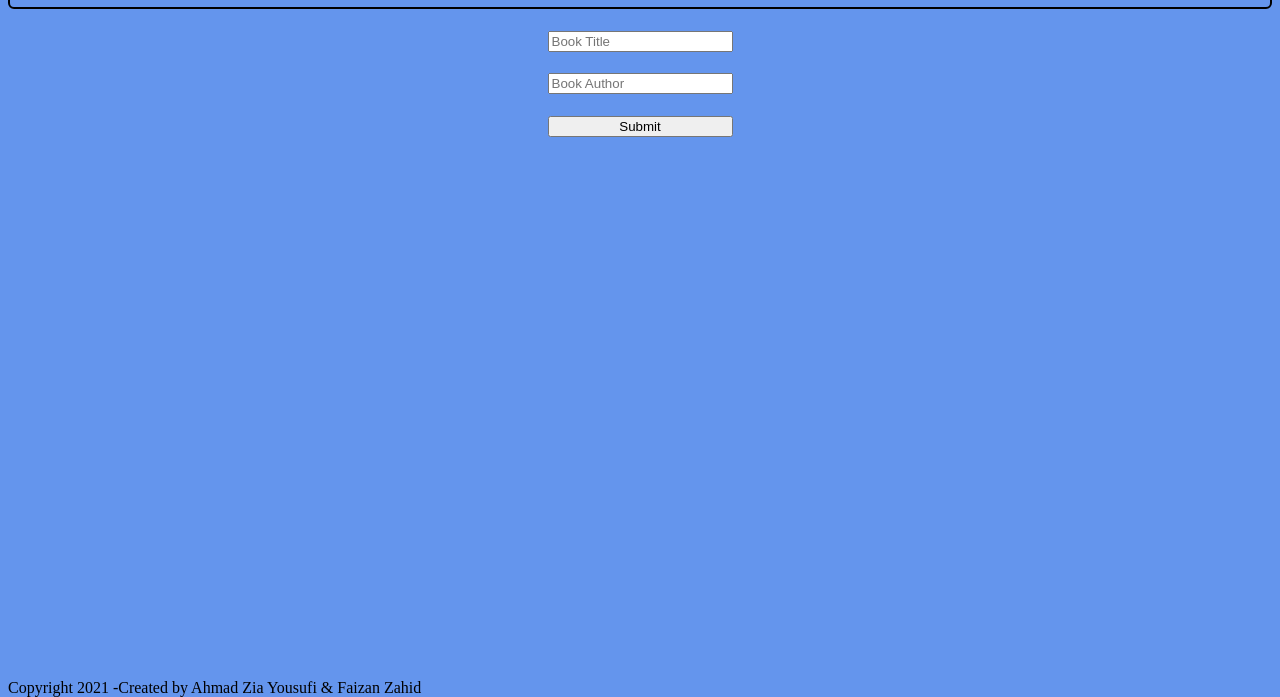
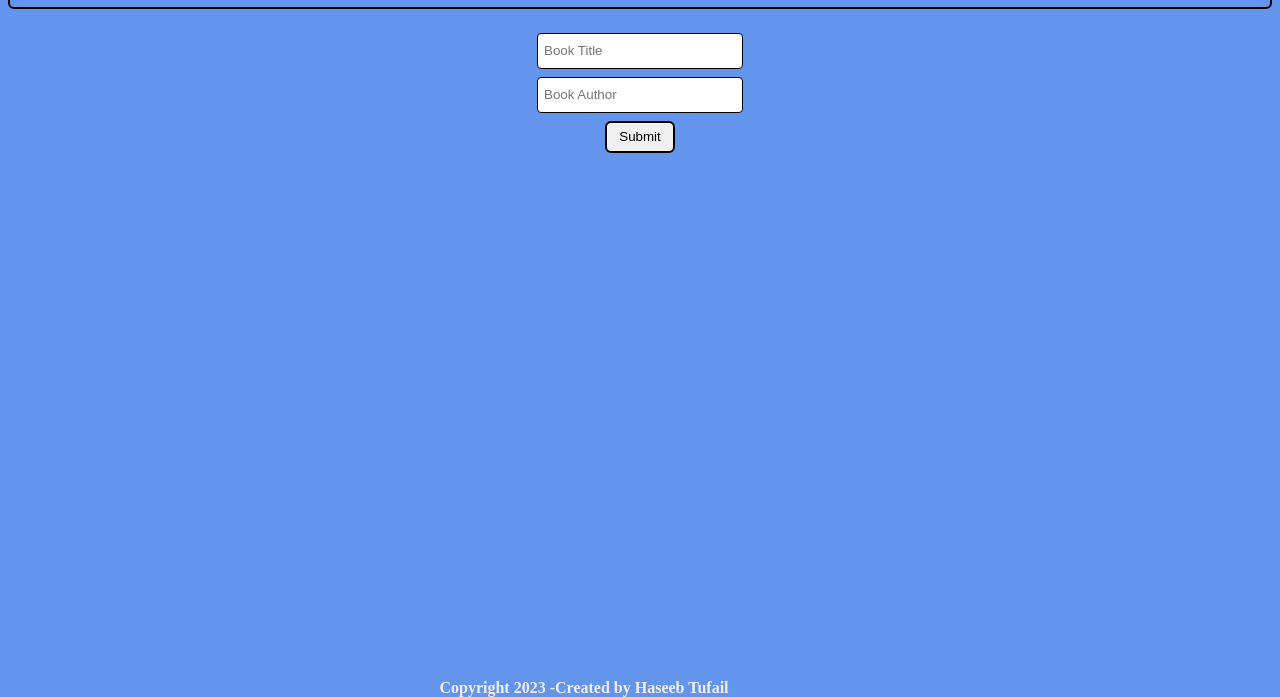
Before and after one commit to haseebt456/Awesome-Books, a website: page index.html in a window 1280 px wide. Both pictures are taken after a click on the link "Add New". Shown: the part 103-800 px from the top of the page. Drawn offline with Linux system fonts and the light colour scheme.

Commit message:
Added styling

```diff
--- a/index.html
+++ b/index.html
@@ -50,7 +50,7 @@
         </section>
     </main>
     <footer>
-        Copyright 2021 -Created by Ahmad Zia Yousufi & Faizan Zahid
+        Copyright 2023 -Created by Haseeb Tufail
     </footer>
     <script src="./modules/index.js" type="module"></script>
 </body>
--- a/style.css
+++ b/style.css
@@ -39,6 +39,7 @@ li {
     flex-direction: column;
     justify-content: space-evenly;
     width: 80%;
+    align-items: center;
 }
 .book {
     display: flex;
@@ -46,34 +47,81 @@ li {
     align-items: center;
     justify-content: space-between;
     width: 100%;
+    max-width: 768px;
     background-color: white;
     border-radius: 10px;
     border: 1px solid black;
     padding: 10px;
 }
+h2 {
+    font-size: 30px;
+    font-family: 'Georgia', serif;
+}
+h3 {
+    font-family: 'Garamond', serif;
+    font-size: 30px;
+    font-weight: 600;
+}
+p {
+    font-size: 20px;
+    font-weight: bold;
+}
 .remove {
-    border: 1px solid black;
+    border:none;
     border-radius: 5px;
     text-decoration: none;
-    color: red;
+    color: white;
     width: 100px;
     height: 50px;
-    background-color: black;
+    background-color: grey;
 }
 .active {
     display: flex;
 }
 .input-section {
-    display: flex;
-    flex-direction: column;
-    height: 150px;
-    justify-content: space-evenly;
-}
+    width: 80%;
+    margin: 1rem auto;
+  }
+
+  .input-author,
+  .input-title {
+    width: 200px;
+    display: block;
+    margin-block: 0.5rem;
+    margin-inline: auto;
+    height: 2rem;
+    border: 1px solid black;
+    border-radius: 4px;
+  }
+
+  input::placeholder {
+    padding: 2%;
+  }
+
+  .input-author:hover,
+  .input-title:hover {
+    border: 1.5px;
+    box-shadow: 0.2rem 0.2rem 0 #686a6b;
+  }
+
+  #btnAdd {
+    width: 70px;
+    display: block;
+    margin-inline: auto;
+    text-align: center;
+    border: 2px solid black;
+    border-radius: 6px;
+    height: 2rem;
+  }
+
 
 
 footer {
-    display: flex;
-    align-items: center;
     position: absolute;
     bottom: 0;
-}
+    width: 90%;
+    margin-inline: auto;
+    text-align: center;
+    color: rgb(241, 238, 238);
+    font-weight: 800;
+  }
```
